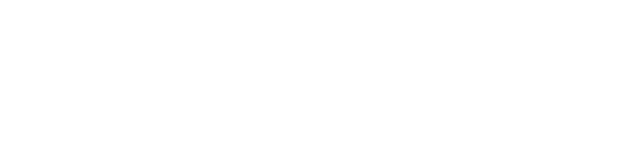
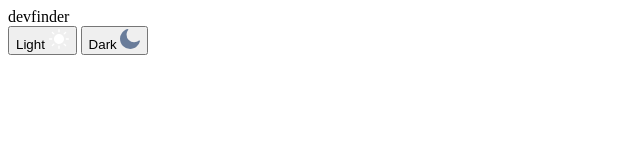
Before and after one commit to BradwellC/FEM--GitHub-User-Search, a plain HTML site: page index.html in a window 1280 px wide. Shown: the whole page, without its empty margins (0-640 px from the left). Drawn offline with Linux system fonts and the light colour scheme.

Commit message:
Local Fonts Added & Font Face Created

```diff
--- a/index.html
+++ b/index.html
@@ -13,5 +13,30 @@
 
     <title>Frontend Mentor | GitHub user search app</title>
   </head>
-  <body></body>
+  <body>
+    <header>
+      <div class="navbar-brand">devfinder</div>
+
+      <div class="light-dark mode">
+        <button
+          class="color-mode_btn light-hidden"
+          aria-label="Toggle light mode"
+          onclick="toggleTheme()"
+        >
+          Light
+          <img class="color-mode_img" src="./public/img/icon-sun.svg" alt="" />
+        </button>
+        <button
+          class="color-mode_btn dark-hidden"
+          aria-label="Toggle dark mode"
+          onclick="toggleTheme()"
+        >
+          Dark
+          <img class="color-mode_img" src="./public/img/icon-moon.svg" alt="" />
+        </button>
+      </div>
+    </header>
+
+    <main></main>
+  </body>
 </html>
```
Also changed, not shown: public/css/main.css (added, +13 -0 lines), public/fonts/SpaceMono-Bold.woff (added), public/fonts/SpaceMono-Bold.woff2 (added), public/fonts/SpaceMono-Regular.woff (added), public/fonts/SpaceMono-Regular.woff2 (added), public/js/main.js (added).
